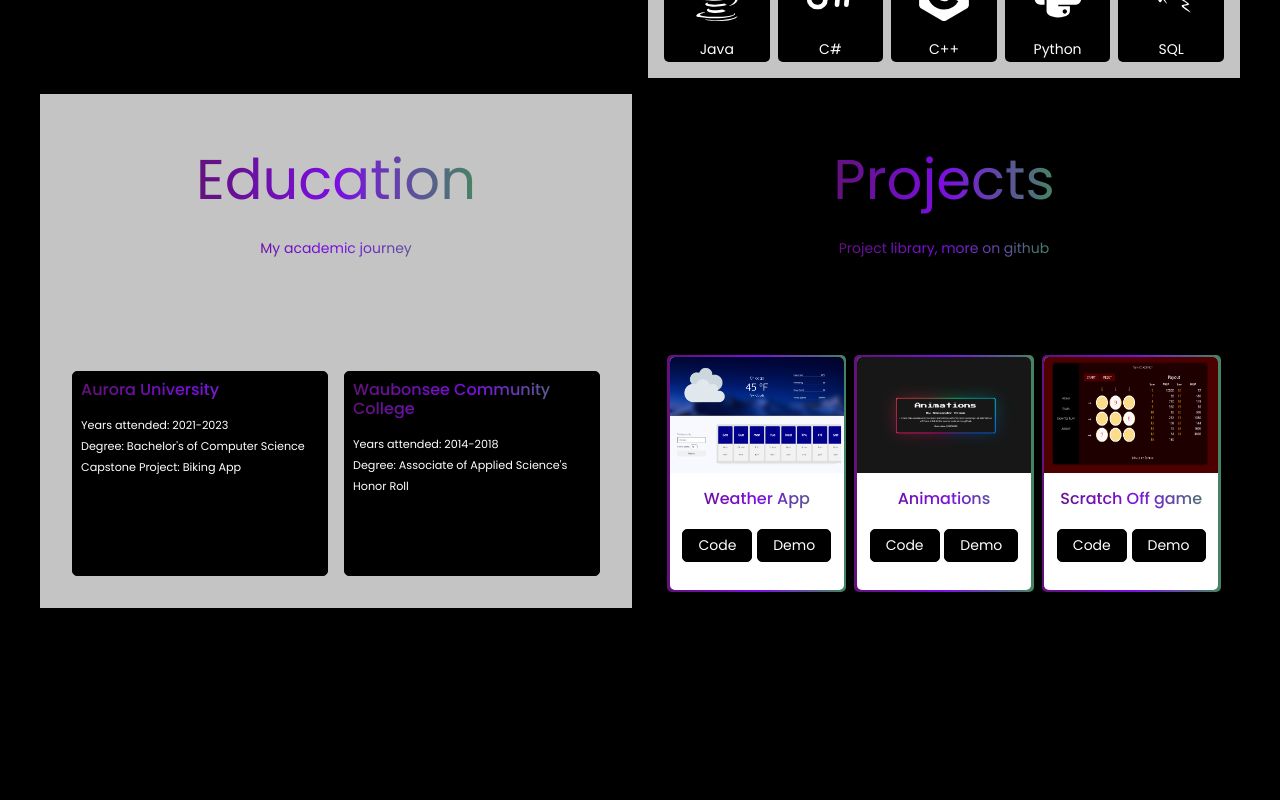
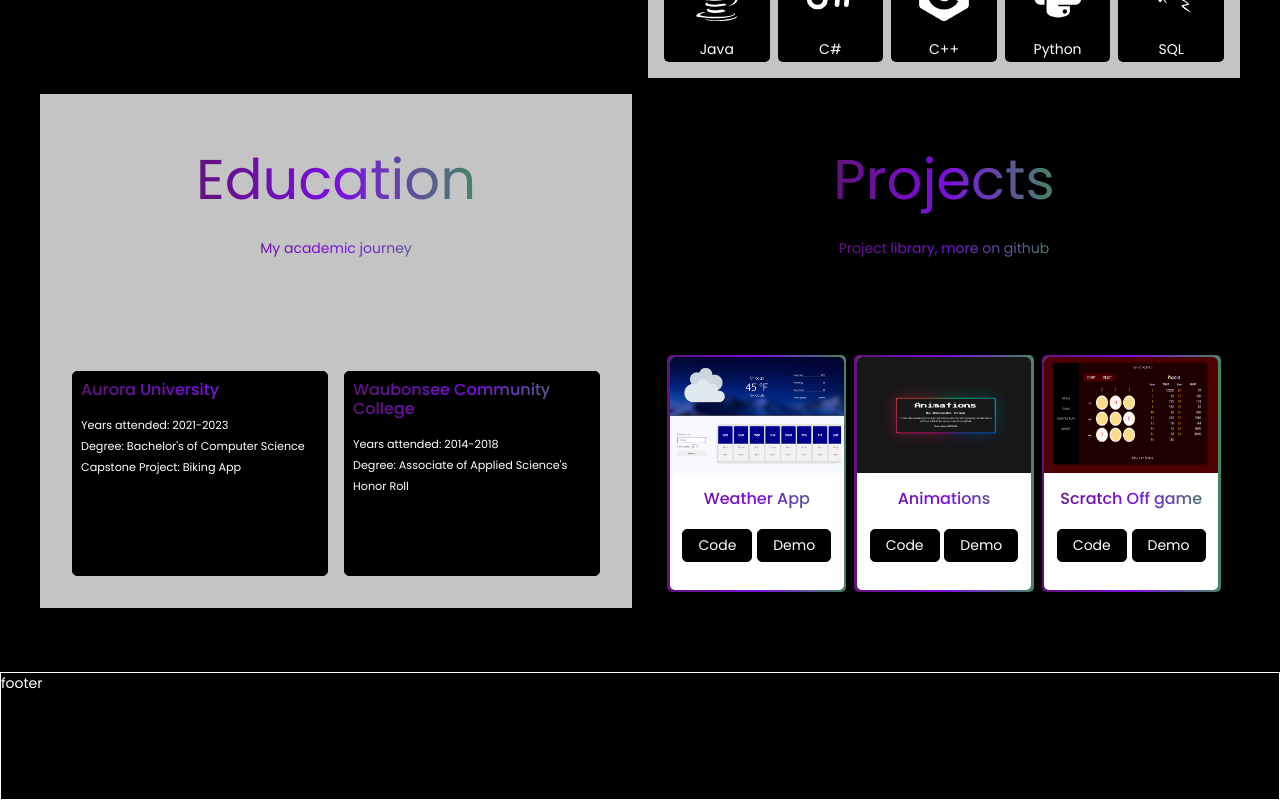
Before and after one commit to AxAnder0095/personalwebsite, a React (Vite) app: page / in a window 1280 px wide. Shown: the part 564-1364 px from the top of the page. Before the commit the page ends 1172 px from the top, so only its background shows below. Built offline with nearby package versions, Linux system fonts and the light colour scheme.

Commit message:
added footer

```diff
--- a/src/components/Footer.jsx
+++ b/src/components/Footer.jsx
@@ -3,8 +3,10 @@ import {Link} from "react-router-dom";
 
 function Footer () {
     return (
-        <div className={'footer-container mt-5'}>
-
+        <div className={'footer-container'}>
+            <div className={'footer-wrapper'}>
+                footer
+            </div>
         </div>
     )
 }
--- a/src/components/FooterStyles.css
+++ b/src/components/FooterStyles.css
@@ -1,3 +1,15 @@
+.footer-container {
+  height: 8rem;
+  color: white;
+  width: 100%;
+  display: flex;
+  justify-content: center;
+}
 
+.footer-container .footer-wrapper {
+  border: 1px solid white;
+  width: 1400px;
+  height: 100%;
+}
 
 /*# sourceMappingURL=FooterStyles.css.map */
--- a/src/components/FooterStyles.sass
+++ b/src/components/FooterStyles.sass
@@ -0,0 +1,11 @@
+.footer-container
+  height: 8rem
+  color: white
+  width: 100%
+  display: flex
+  justify-content: center
+
+.footer-container .footer-wrapper
+  border: 1px solid white
+  width: 1400px
+  height: 100%
--- a/src/components/Navbar.jsx
+++ b/src/components/Navbar.jsx
@@ -28,7 +28,7 @@ function Navbar() {
                         <Link className={'link'} to='/'>balexander310@yahoo.com</Link>
                     </div>
                     <div className={'navbar-links'} id={showLinks ? 'hidden' : ''}>
-                        <Link className={'link'} to='/'>Home</Link>
+                        <Link className={'link'} to='https://animations-feb82.web.app'>Animations</Link>
                         <Link className={'link'} to='https://github.com/AxAnder0095'>Github</Link>
                         <Link className={'link'} to='https://www.linkedin.com/in/alexander-brown-543337216/'>LinkedIn</Link>
                     </div>
--- a/src/views/Home.jsx
+++ b/src/views/Home.jsx
@@ -5,6 +5,7 @@ import WP from '../imgs/weatherapp.png'
 import AN from '../imgs/animations.png'
 import CA from '../imgs/cactpot.png'
 import {Link} from "react-router-dom";
+import Footer from "../components/Footer.jsx";
 
 
 function Home() {
@@ -176,6 +177,7 @@ function Home() {
                     </section>
                 </main>
             </div>
+            <Footer/>
         </>
     )
 }
--- a/src/views/HomeStyles.css
+++ b/src/views/HomeStyles.css
@@ -13,6 +13,7 @@
   grid-template-rows: repeat(10, 100px);
   gap: 1rem;
   overflow: hidden;
+  margin-bottom: 4rem;
 }
 
 .about, .skills, .education, .projects {
--- a/src/views/HomeStyles.sass
+++ b/src/views/HomeStyles.sass
@@ -20,8 +20,7 @@ $large-desktop: 1400px
   grid-template-rows: repeat(10, 100px)
   gap: 1rem
   overflow: hidden
-  //background-color: #212121
-  //z-index: -2
+  margin-bottom: 4rem
 
 
 
```
Also changed, not shown: 2 other files (tests, documents, lock files or other folders).
